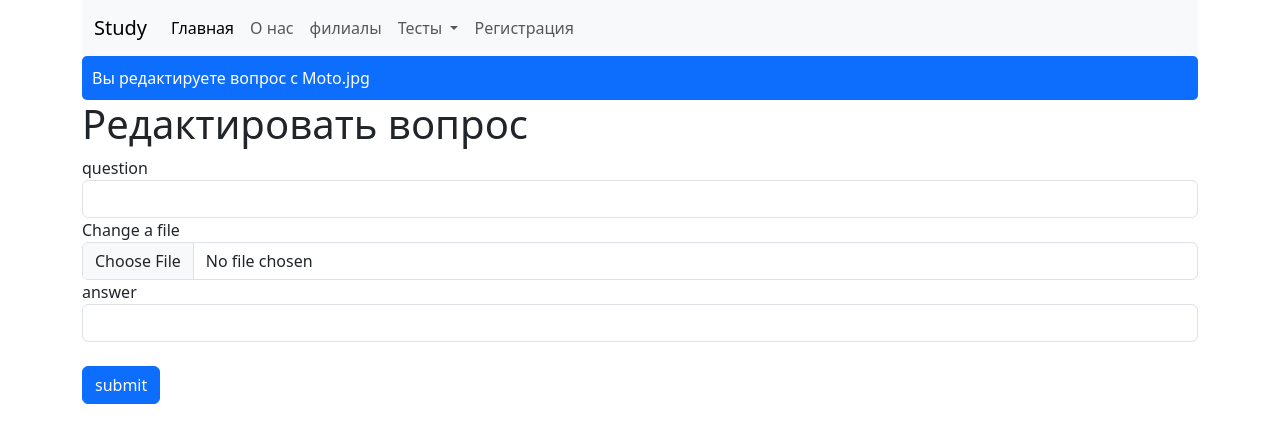
After one commit to makary2424/Flask_project, a Flask app: page /task/edit?task_id=26 in a window 1280 px wide. The commit adds this page. Shown: the top 443 px of the page. Run offline with Flask 3, Linux system fonts and the light colour scheme.

Commit message:
Добавил возможность редактировать карточки

```diff
--- a/main.py
+++ b/main.py
@@ -42,6 +42,12 @@ class LogInForm(FlaskForm):
     submit = SubmitField("LogIn")
 
 class TaskForm(FlaskForm):
+    question = StringField("question", validators=[DataRequired()])
+    photo = FileField("photo", validators=[DataRequired()])
+    answer = StringField("answer", validators=[DataRequired()])
+    submit = SubmitField("submit")
+
+class TaskEditForm(FlaskForm):
     question = StringField("question", validators=[DataRequired()])
     photo = FileField("photo", validators=[DataRequired()])
     answer = StringField("answer", validators=[DataRequired()])
@@ -191,6 +197,46 @@ def delete_task(task_id):
     db.session.commit()
     return redirect(url_for('tasks'))
 
+@app.route('/task/edit/id/<task_id>', methods=['GET', 'POST'])
+def edit_task_id():
+
+    return redirect(url_for('edit_task'))
+
+
+@app.route('/task/edit', methods=['GET', 'POST'])
+def edit_task():
+    form_in_main = TaskEditForm()
+    task_id = request.args.get('task_id')
+    # question = Question.query.get(int(task_id)).answer
+    this_task = Question.query.get(int(task_id))
+    flash(f'Вы редактируете вопрос с {this_task.photo}')
+
+
+
+    if form_in_main.validate_on_submit():
+        this_task.question = form_in_main.question.data
+        file_storage = form_in_main.photo.data
+        filename = file_storage.filename
+        this_task.photo = filename
+        this_task.answer = form_in_main.answer.data
+        db.session.commit()
+
+        flash(f'Вы редактируете вопрос с { filename}')
+        return redirect(url_for('tasks'))
+    return render_template('edit_task.html', form_in_template=form_in_main)
+
+
+
+
+
+
+
+
+
+
+
+
+
 
 @app.route('/check_answer', methods=['GET', 'POST'])
 def check_answer():
--- /dev/null
+++ b/templates/edit_task.html
@@ -0,0 +1,15 @@
+{% extends "layout.html" %}
+{% block title %}Редактировать вопрос{% endblock %}
+{% block content %}
+<h1>Редактировать вопрос</h1>
+<form method="POST" enctype="multipart/form-data">
+  {{form_in_template.hidden_tag()}}
+  {{form_in_template.question.label(class='form-control-label')}}
+  {{form_in_template.question(class='form-control')}}
+  Change a file
+  {{form_in_template.photo(class="form-control")}}
+  {{form_in_template.answer.label(class='form-control-label')}}
+  {{form_in_template.answer(class="form-control")}}<br>
+  {{form_in_template.submit(class="btn btn-primary")}}
+</form>
+{% endblock %}
--- a/templates/tasks.html
+++ b/templates/tasks.html
@@ -37,7 +37,7 @@
 <h1>Вопросы</h1>
   {% for task in tasks %}
     <div class="card">
-      <h2>Вопрос № {{loop.index}} <a href="{{url_for('delete_task', task_id = task.id)}}">Удалить</a></h2>
+      <h2>Вопрос № {{loop.index}} <a href="{{url_for('delete_task', task_id = task.id)}}">Удалить</a> <a href="{{url_for('edit_task', task_id = task.id)}}">Редактировать</a></h2>
 
         {{task['question']}}
         {% if task.photo == None %}
```
Also changed, not shown: instance/project.db.
